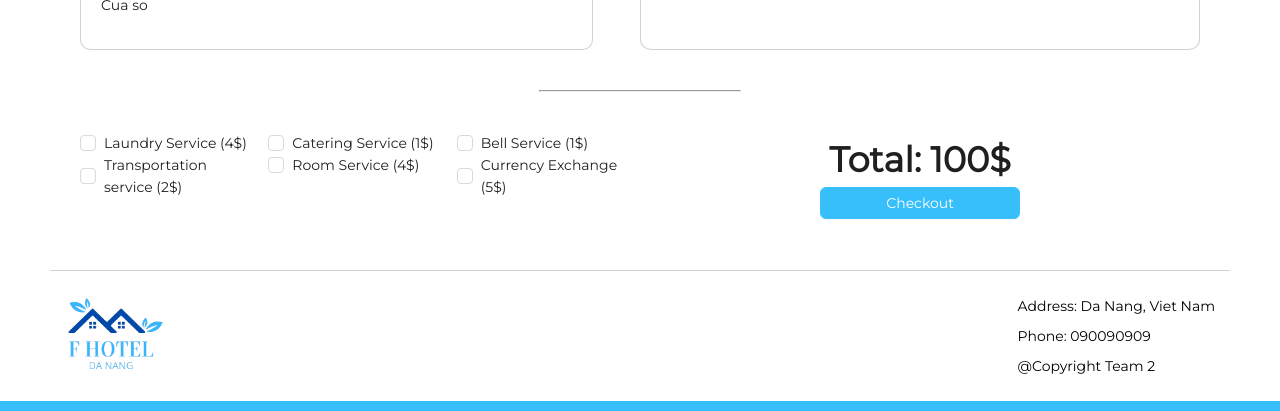
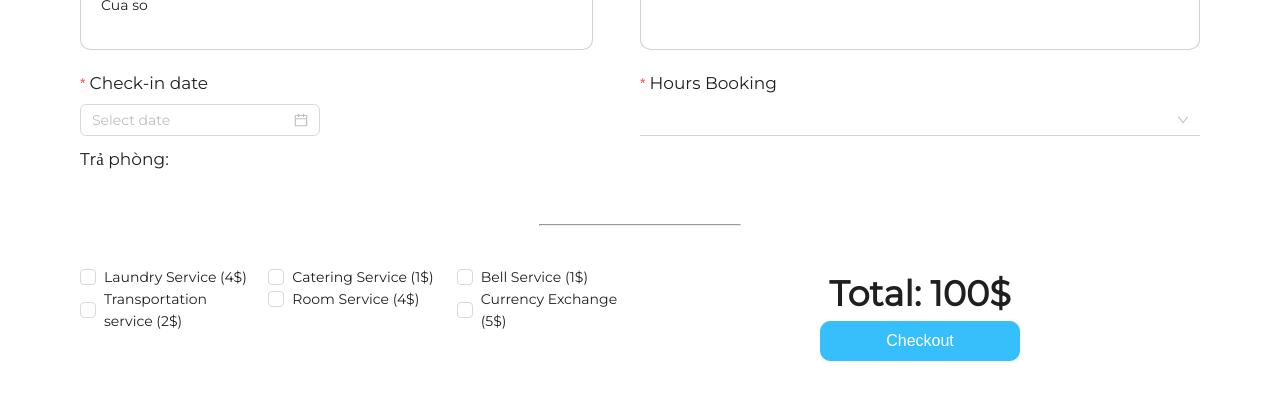
Before and after one commit to HoangTB/Mock_FE, a React (Create React App) app: page /booking in a window 1280 px wide. Shown: the part 1634-2045 px from the top of the page. Built offline with nearby package versions, Linux system fonts and the light colour scheme; a web font is replaced by a local one.

Commit message:
fix: update UI

```diff
--- a/src/pages/booking/index.tsx
+++ b/src/pages/booking/index.tsx
@@ -1,11 +1,13 @@
-import React from 'react';
+import React, { useEffect, useState } from 'react';
 import styles from './style.module.css';
-import { Flex, Typography, Form, Select, Input, Row, Col, GetProp, Checkbox, Button } from 'antd';
+import { Flex, Typography, Form, Select, Input, Row, Col, GetProp, Checkbox, Button, DatePicker, ConfigProvider, DatePickerProps, SelectProps } from 'antd';
 
 import { CarOutlined, DesktopOutlined, UserOutlined } from '@ant-design/icons';
 import Container from '../../components/container';
 import StepByStep from '../../components/step-by-step';
 const { Title } = Typography;
+
+
 
 const onChange: GetProp<typeof Checkbox.Group, 'onChange'> = (checkedValues) => {
   console.log('checked = ', checkedValues);
@@ -20,8 +22,51 @@ const options1 = [
   { label: 'Currency Exchange (5$)', value: 'Currency Exchange (5$)' },
 ];
 
+const hourOptions: any[] | undefined = [];
+
+for (let i = 1; i < 13; i++) {
+  hourOptions.push({
+    value: i,
+    label: i + " giờ",
+  });
+}
+
 const BookingRoom = () => {
   const [form] = Form.useForm();
+
+  const [selectedDate, setSelectedDate] = useState('');
+  const [selectedHour, setSelectedHour] = useState('');
+
+  const calculateNewDate = () => {
+
+    if (selectedDate && selectedHour) {
+      const currentDate = new Date();
+      const selectedDateObj = new Date(selectedDate);
+
+      selectedDateObj.setHours(selectedDateObj.getHours() + parseInt(selectedHour));
+
+      const year = selectedDateObj.getFullYear();
+      const month = String(selectedDateObj.getMonth() + 1).padStart(2, '0'); // Thêm số 0 phía trước nếu cần
+      const date = String(selectedDateObj.getDate()).padStart(2, '0');
+      const hours = String(selectedDateObj.getHours()).padStart(2, '0');
+      const minutes = String(selectedDateObj.getMinutes()).padStart(2, '0');
+
+      return `${year}-${month}-${date} ${hours}:${minutes}`;
+    }
+    return '';
+  };
+
+  const onChangeDate: DatePickerProps['onChange'] = (_: any, dateStr: any) => {
+    setSelectedDate(dateStr);
+  };
+  const disabledDate = (current: any) => {
+    const today = new Date();
+    return current && current < new Date(today.getFullYear(), today.getMonth(), today.getDate());
+  };
+
+  const handleHourChange = (value: string) => {
+    setSelectedHour(value);
+  };
 
   return (
     <>
@@ -96,7 +141,7 @@ const BookingRoom = () => {
                   name="cccd"
                   label={<span className={styles.labelStyle}>CCCD</span>}
                   labelCol={{ span: 24 }}
-                  rules={[{ required: true }]}
+                  rules={[{ required: true, message: 'Please input your CCCD!!' }]}
                 >
                   <Input className={styles.inputStyle} />
                 </Form.Item>
@@ -104,7 +149,7 @@ const BookingRoom = () => {
                   name="email"
                   label={<span className={styles.labelStyle}>Email</span>}
                   labelCol={{ span: 24 }}
-                  rules={[{ required: true }]}
+                  rules={[{ required: true, message: 'Please input your email!!' }]}
                 >
                   <Input className={styles.inputStyle} />
                 </Form.Item>
@@ -112,7 +157,7 @@ const BookingRoom = () => {
                   name="phone"
                   label={<span className={styles.labelStyle}>Phone</span>}
                   labelCol={{ span: 24 }}
-                  rules={[{ required: true }]}
+                  rules={[{ required: true, message: 'Please input your phone!!' }]}
                 >
                   <Input className={styles.inputStyle} />
                 </Form.Item>
@@ -120,7 +165,7 @@ const BookingRoom = () => {
                   name="gender"
                   label={<span className={styles.labelStyle}>Gender</span>}
                   labelCol={{ span: 24 }}
-                  rules={[{ required: true }]}
+                  rules={[{ required: true, message: 'Please input your gender!!' }]}
                 >
                   <Select className={styles.inputStyleSelect}>
                     <Select.Option value="male">Male</Select.Option>
@@ -128,6 +173,39 @@ const BookingRoom = () => {
                     <Select.Option value="other">Other</Select.Option>
                   </Select>
                 </Form.Item>
+              </Col>
+              <Col span={24} md={24} sm={24} xs={24} className={styles.roomBorder3}>
+
+                <Flex className={styles.dateBook}>
+                  <Col span={11}>
+                    <Form.Item
+                      label={<span className={styles.labelStyle}>Check-in date</span>}
+                      labelCol={{ span: 24 }}
+                      name="DatePicker"
+                      rules={[{ required: true, message: 'Please input date!' }]}
+                    >
+                      <ConfigProvider>
+
+                        <DatePicker showTime={{ format: 'HH' }} onChange={onChangeDate} disabledDate={disabledDate}
+                        />
+
+                      </ConfigProvider>
+                      <p className={styles.labelStyle1}>Trả phòng: {calculateNewDate()}</p>
+                    </Form.Item>
+                  </Col>
+                  <Col span={12}>
+                    <Form.Item
+                      name="hours"
+                      label={<span className={styles.labelStyle}>Hours Booking</span>}
+                      labelCol={{ span: 24 }}
+                      rules={[{ required: true, message: 'Please input hour!!' }]}
+                    >
+                      <Select options={hourOptions} onChange={handleHourChange} className={styles.inputStyleSelect} />
+
+                    </Form.Item>
+                  </Col>
+                </Flex>
+
               </Col>
               <hr className={styles.border2}></hr>
             </Row>
@@ -147,7 +225,7 @@ const BookingRoom = () => {
               <Col span={12} md={12} sm={24} xs={24} className={styles.btnSubmit} style={{ textAlign: 'center' }}>
                 <h1 className={styles.totalPrice}>Total: 100$</h1>
                 <Form.Item>
-                  <Button className={styles.btnCheckout}>Checkout</Button>
+                  <button type='submit' className={styles.btnCheckout}>Checkout</button>
                 </Form.Item>
               </Col>
             </Row>
--- a/src/pages/booking/style.module.css
+++ b/src/pages/booking/style.module.css
@@ -75,8 +75,17 @@
   border-radius: 2%;
 }
 
+.roomBorder3{
+  margin-top: 20px;
+}
+
 .labelStyle {
   font-size: 17px;
+}
+
+.labelStyle1{
+  font-size: 17px;
+  margin-top: 10px;
 }
 
 .inputStyle {
@@ -101,9 +110,24 @@
 
 .btnCheckout {
   width: 200px;
+  padding: 10px;
+  font-size: 16px;
   background-color: var(--primary-color);
   color: white;
   border: 1px solid var(--primary-color);
+  border-radius: 10px;
+}
+
+.btnCheckout:hover {
+  cursor: pointer;
+  background-color: rgb(21, 190, 190);
+}
+
+.dateBook{
+  display: flex;
+  flex-direction: row;
+  justify-content: space-between;
+  align-items:flex-start;
 }
 
 @media (max-width: 754px) {
--- a/src/routes/index.ts
+++ b/src/routes/index.ts
@@ -1,6 +1,5 @@
 import { Router } from '@remix-run/router';
 import { createBrowserRouter, RouteObject } from 'react-router-dom';
-import PageNotFound from '../components/errors';
 import DefaultLayout from '../layouts/default-layout';
 import SidebarLayout from '../layouts/sidebar-layout';
 import RoomList from '../pages/room-list/room-list';
@@ -24,6 +23,7 @@ import LoginPage from '../pages/login/login-page';
 import Completed from '../pages/payment-completed';
 import HomePage from '../pages/home';
 import RegisterPage from '../pages/register';
+import PageNotFound from '../components/errors';
 
 const routes: RouteObject[] = [
   {
```
